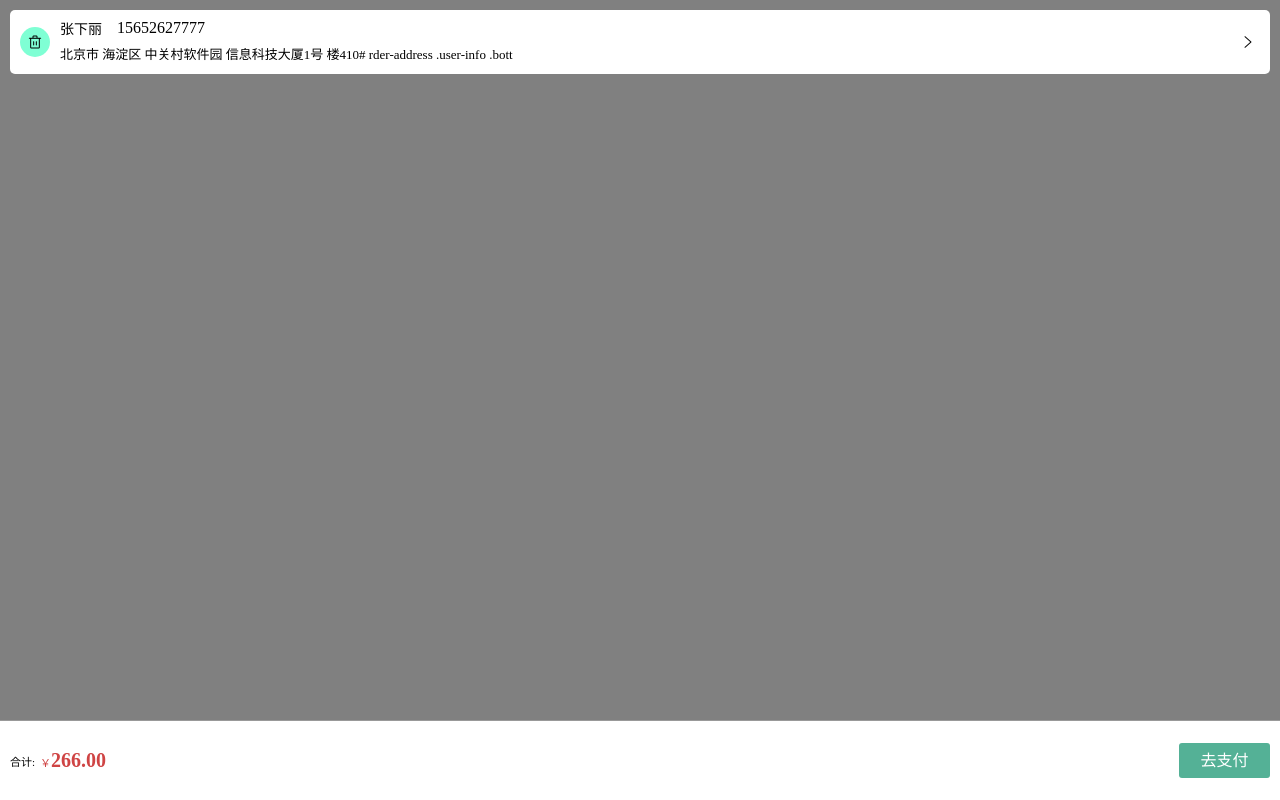
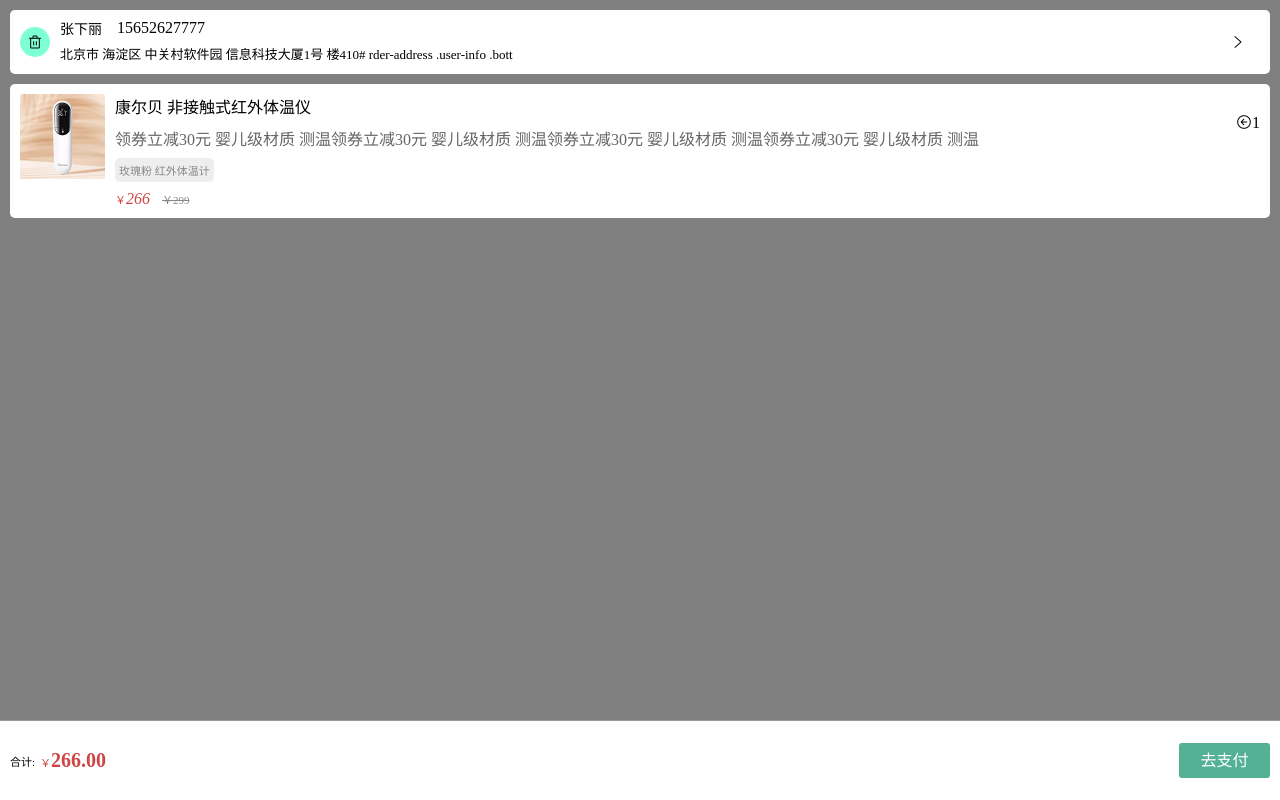
Before and after one commit to mxw2/webDemo, a plain HTML site: page MobileWeb/09-订单界面.html in a window 1280 px wide. Drawn offline with Linux system fonts and the light colour scheme.

Commit message:
完成商品模块

```diff
--- a/MobileWeb/09-订单界面.html
+++ b/MobileWeb/09-订单界面.html
@@ -31,6 +31,22 @@
                 <i class="iconfont icon-arrow-right"></i>
             </div>
         </div>
+        <!-- 商品模块 -->
+        <div class="goods">
+            <div class="goods-pic">
+                <img src="./images/pic.png" alt="">
+            </div>
+            <div class="goods-info">
+                <h4>康尔贝 非接触式红外体温仪</h4>
+                <p>领券立减30元 婴儿级材质 测温领券立减30元 婴儿级材质 测温领券立减30元 婴儿级材质 测温领券立减30元 婴儿级材质 测温</p>
+                <div class="goods-tags-bg-color">玫瑰粉   红外体温计</div>
+                <!-- $266$299 -->
+                <div><span>￥<i>266</i></span><del>￥299</del></div>
+            </div>
+            <div class="count">
+                <i class="iconfont icon-arrow-left-circle"></i>1
+            </div>
+        </div>
     </div>
     <!-- 支付相关 -->
     <div class="payment">
--- a/MobileWeb/css/order.css
+++ b/MobileWeb/css/order.css
@@ -52,16 +52,21 @@ body {
 }
 
 .main {
-    padding: 10px;
+    padding: 10px 10px 90px;
     background-color: gray;
 }
-/*********************** 订单头部相关 ***********************/
+
+.main>div {
+    border-radius: 5px;
+    margin-bottom: 10px;
+    padding: 10px;
+    background-color: #fff;
+}
+
+/*********************** 订单头部：用户信息相关 ***********************/
 .order-address {
     display: flex;
     align-items: center;
-    background-color: white;
-    padding: 10px 0 10px 10px;
-    border-radius: 5px;
 }
 
 /* 订单位置icon */
@@ -106,3 +111,70 @@ body {
     overflow: hidden;
     text-overflow: ellipsis;
 }
+
+/*********************** 订单中部：商品信息相关 ***********************/
+
+.main .goods {
+    display: flex;
+    padding: 10px 0 10px 10px;
+    border-radius: 5px;
+    background-color: white;
+}
+
+.main .goods img {
+    width: 85px;
+    height: 85px;
+    background-color: white;
+}
+
+.main .goods .goods-info {
+    flex: 1;
+    margin: 0 10px;
+}
+
+.main .goods .goods-info h4 {
+    font-weight: 400;
+}
+
+.main .goods .goods-info p {
+    margin: 8px 0;
+    color: #666;
+    display: -webkit-box;
+    -webkit-box-orient: vertical;
+    -webkit-line-clamp: 1;
+    overflow: hidden;
+    text-overflow: ellipsis;
+}
+
+.main .goods .goods-info .goods-tags-bg-color {
+    display: inline-block;
+    padding: 4px;
+    border-radius: 5px;
+    font-size: 11px;
+    color: #888;
+    /* 不要设置他的宽度，因为内部文字可能会变化,采用行内块即可拉伸 */
+    background-color: #eee;
+    margin-bottom: 8px;
+}
+
+.main .goods .goods-info span {
+    color: #cf4444;
+    font-size: 11px;
+    margin-right: 12px;
+}
+
+.main .goods .goods-info span i {
+    color: #cf4444;
+    font-size: 16px;
+}
+
+.main .goods .goods-info del {
+    font-size: 11px;
+    color: #888;
+}
+
+.main .goods .count {
+    width: 44px;
+    padding-top: 20px;
+    text-align: center;
+}
```
Also changed, not shown: MobileWeb/01-index.html (renamed from MobileWeb/index.html), MobileWeb/02-字体2.html (renamed from MobileWeb/字体2.html), MobileWeb/03-字体3.html (renamed from MobileWeb/字体3.html), MobileWeb/images/pic.png (added).
